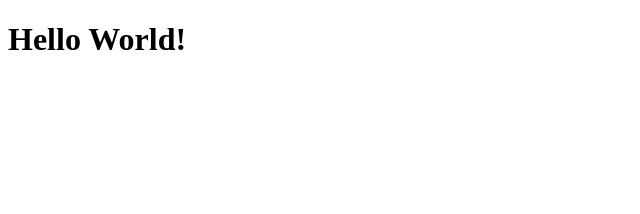
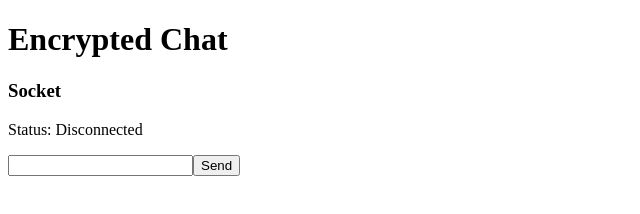
Before and after one commit to cjwilsontech/encrypted-chat, a Gatsby site in the folder frontend/: page / in a window 1280 px wide. Shown: the whole page, without its empty margins (0-640 px from the left). Built offline with nearby package versions, Linux system fonts and the light colour scheme; Gatsby itself is replaced by a stand-in of ours; no server answers.

Commit message:
Connect to the socket from the frontend.

```diff
--- /dev/null
+++ b/frontend/src/components/socket-gui/index.tsx
@@ -0,0 +1,46 @@
+import React, { useEffect, useState } from "react";
+
+export function SocketGui() {
+  const [socket, setSocket] = useState<WebSocket | null>(null);
+  const [message, setMessage] = useState("");
+
+  useEffect(() => {
+    if (typeof window === "object") {
+      const { location } = window;
+      const proto = location.protocol.startsWith("https") ? "wss" : "ws";
+      const wsUrl = `${proto}://${location.host}/ws`;
+      const socket = new WebSocket(wsUrl);
+
+      socket.onopen = () => {
+        console.log("connected");
+      };
+
+      socket.onclose = () => {
+        console.log("disconnected");
+        setSocket(null);
+      };
+
+      setSocket(socket);
+    }
+  }, []);
+
+  return (
+    <div>
+      <h3>Socket</h3>
+      <p>Status: {socket?.OPEN ? "Connected" : "Disconnected"}</p>
+      <div>
+        <input
+          type="text"
+          onChange={(e) => setMessage(e.currentTarget.value)}
+        />
+        <button
+          onClick={() => {
+            socket?.send(message);
+          }}
+        >
+          Send
+        </button>
+      </div>
+    </div>
+  );
+}
--- a/frontend/src/pages/index.tsx
+++ b/frontend/src/pages/index.tsx
@@ -1,10 +1,12 @@
 import * as React from "react";
 import type { HeadFC } from "gatsby";
+import { SocketGui } from "../components/socket-gui";
 
 const IndexPage = () => {
   return (
     <main>
-      <h1>Hello World!</h1>
+      <h1>Encrypted Chat</h1>
+      <SocketGui />
     </main>
   );
 };
```
